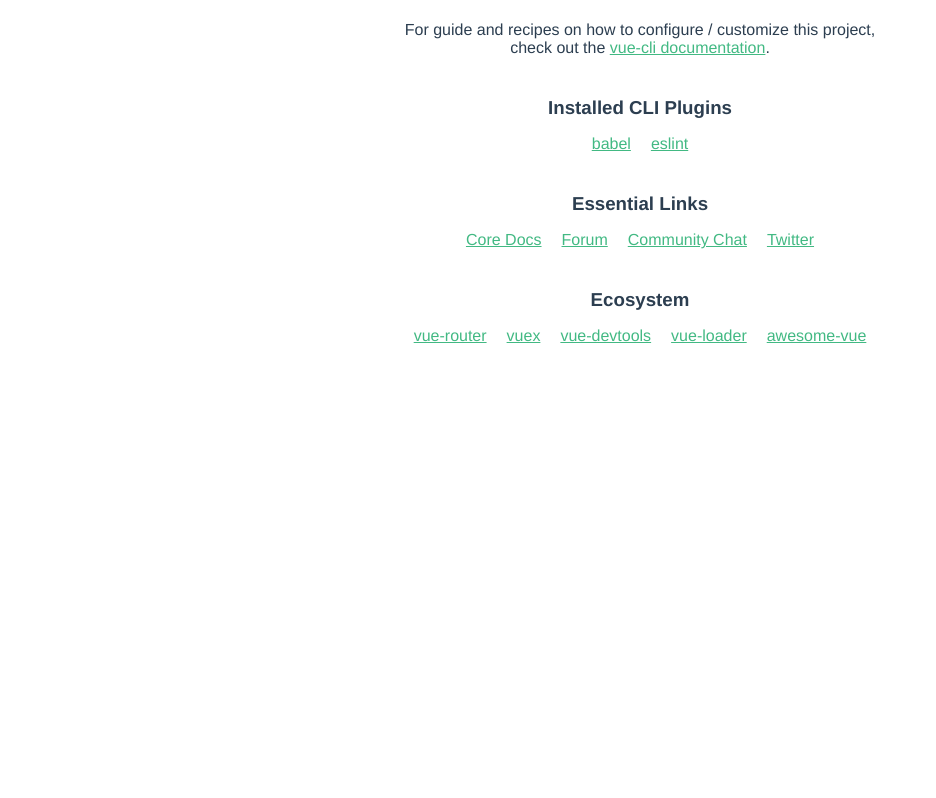
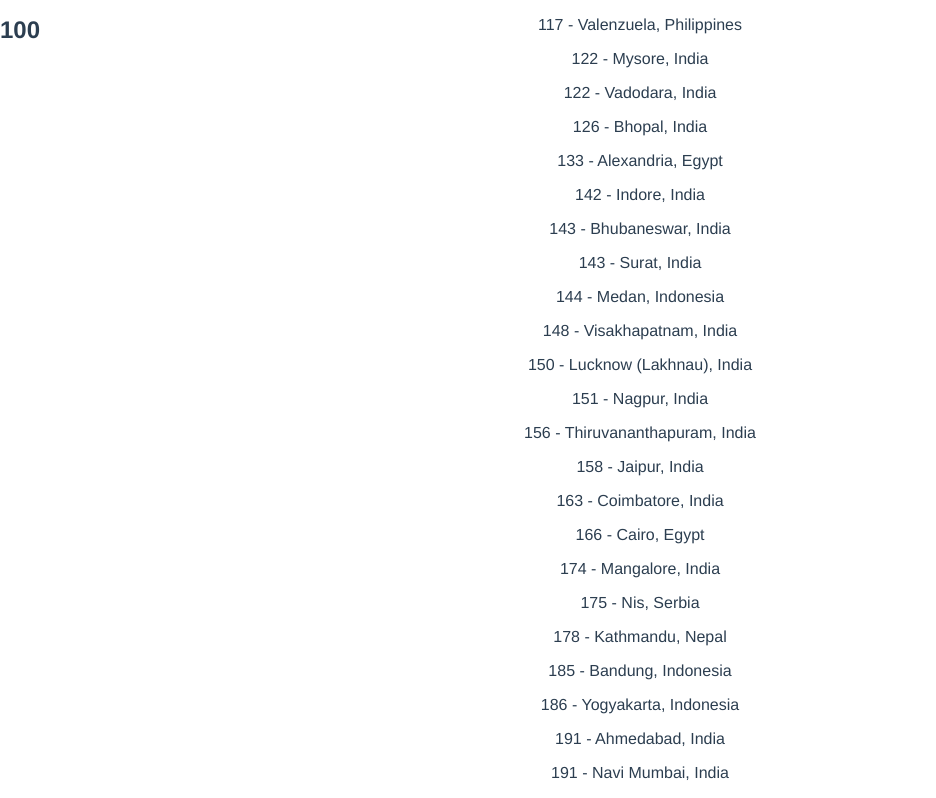
Before and after one commit to treipatru/cityrent, a Vue app: page / in a window 1280 px wide. Shown: the top 798 px of the page, without its empty margins (0-936 px from the left). Built offline with nearby package versions, Linux system fonts and the light colour scheme.

Commit message:
First render of cities based on dynamic value brackets

```diff
--- a/src/components/Cities.vue
+++ b/src/components/Cities.vue
@@ -1,57 +1,78 @@
 <template>
-  <div class="hello">
-    <h1>{{ msg }}</h1>
-    <p>
-      For guide and recipes on how to configure / customize this project,<br>
-      check out the
-      <a href="https://cli.vuejs.org" target="_blank">vue-cli documentation</a>.
-    </p>
-    <h3>Installed CLI Plugins</h3>
-    <ul>
-      <li><a href="https://github.com/vuejs/vue-cli/tree/dev/packages/%40vue/cli-plugin-babel" target="_blank">babel</a></li>
-      <li><a href="https://github.com/vuejs/vue-cli/tree/dev/packages/%40vue/cli-plugin-eslint" target="_blank">eslint</a></li>
-    </ul>
-    <h3>Essential Links</h3>
-    <ul>
-      <li><a href="https://vuejs.org" target="_blank">Core Docs</a></li>
-      <li><a href="https://forum.vuejs.org" target="_blank">Forum</a></li>
-      <li><a href="https://chat.vuejs.org" target="_blank">Community Chat</a></li>
-      <li><a href="https://twitter.com/vuejs" target="_blank">Twitter</a></li>
-    </ul>
-    <h3>Ecosystem</h3>
-    <ul>
-      <li><a href="https://router.vuejs.org" target="_blank">vue-router</a></li>
-      <li><a href="https://vuex.vuejs.org" target="_blank">vuex</a></li>
-      <li><a href="https://github.com/vuejs/vue-devtools#vue-devtools" target="_blank">vue-devtools</a></li>
-      <li><a href="https://vue-loader.vuejs.org" target="_blank">vue-loader</a></li>
-      <li><a href="https://github.com/vuejs/awesome-vue" target="_blank">awesome-vue</a></li>
-    </ul>
+  <div class="">
+      <div
+          class="bracket-container"
+          v-for="bracket, index in brackets"
+          :key="index"
+      >
+          <h2
+              class="bracket-price"
+          >
+              {{bracket}}
+          </h2>
+
+          <div class="city"
+               v-for="city,index in filteredCities[index]"
+               :key="index"
+          >
+              <p>{{city.cost}} - {{city.area}}, {{city.country}}</p>
+          </div>
+      </div>
   </div>
 </template>
 
 <script>
 export default {
-  name: 'HelloWorld',
+  name: 'Cities',
+  computed: {
+    filteredCities: function () {
+      let vm = this;
+      return vm.brackets.map((val, index) => {
+        let bracketCities = [];
+
+        for (let city of vm.citiesData) {
+          const next = vm.brackets[index + 1];
+
+          if (next) {
+            if (city.cost >= val && city.cost < next) {
+              bracketCities.push(city);
+            }
+          } else {
+            if (city.cost >= val) {
+              bracketCities.push(city);
+            }
+          }
+        }
+        return bracketCities;
+      });
+    },
+  },
+  data: function () {
+    return {
+      brackets: [100, 200, 300, 400, 500, 600, 700, 800, 900, 1000, 1250, 1500, 2000, 3000],
+    };
+  },
   props: {
-    msg: String,
+    citiesData: {
+      type: Array,
+      required: true,
+    },
   },
 };
 </script>
 
-<!-- Add "scoped" attribute to limit CSS to this component only -->
+
 <style scoped lang="scss">
-h3 {
-  margin: 40px 0 0;
-}
-ul {
-  list-style-type: none;
-  padding: 0;
-}
-li {
-  display: inline-block;
-  margin: 0 10px;
-}
-a {
-  color: #42b983;
+.bracket-container {
+    position: relative;
+
+    .bracket-price {
+        text-align: left;
+        margin: 0;
+        padding: 0;
+        position: absolute;
+        left: 0;
+        top: 0;
+    }
 }
 </style>
```
